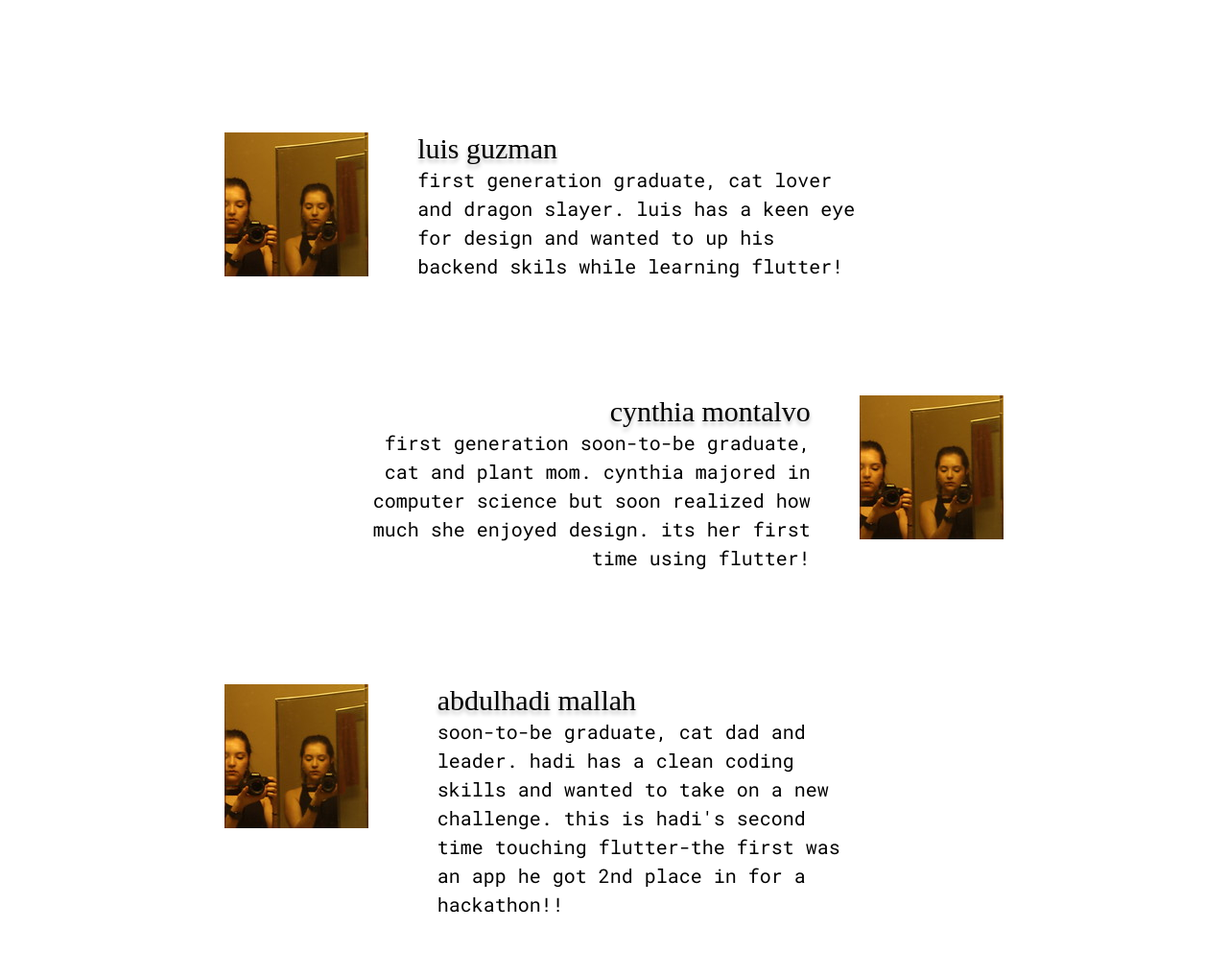
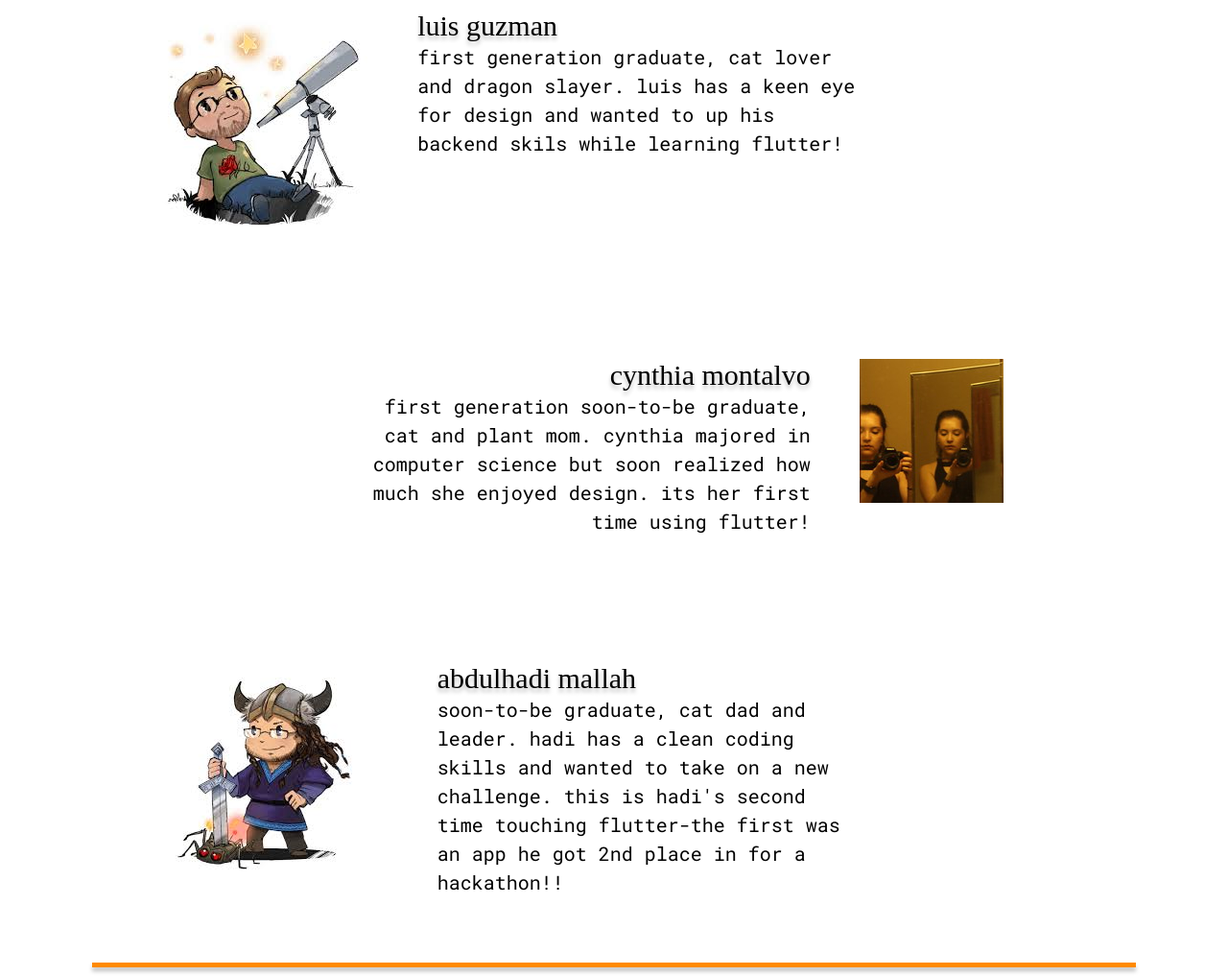
Before and after one commit to montalcy/landing-page-cm-368, a plain HTML site: page index.html in a window 1280 px wide. Shown: the part 1780-2797 px from the top of the page at 96% size. Drawn offline with Linux system fonts and the light colour scheme; a web font is replaced by a local one.

Commit message:
Formatting the pictures and spacing

```diff
--- a/index.html
+++ b/index.html
@@ -76,7 +76,7 @@
             <p>Soon-to-be graduate, cat dad and leader. Hadi has a clean coding skills and wanted to take on a new challenge. This is Hadi's second time touching flutter-the first was an app he got 2nd place in for a hackathon!!</p>
         </div>
         <div id="hadi-img">
-            <img src="./52681045992_cac092af3e_q.jpg">
+            <img src="./hadi.jpg">
         </div>
         <div id="cynthia">
             <h2 id="c">Cynthia Montalvo</h2>
@@ -91,7 +91,7 @@
             Luis has a keen eye for design and wanted to up his backend skils while learning flutter!</p>
         </div>
         <div id="lui-img">
-            <img src="./52681045992_cac092af3e_q.jpg">
+            <img src="./hadi2.jpg">
         </div>
         <div></div>
         <div></div>
--- a/styles.css
+++ b/styles.css
@@ -19,6 +19,7 @@
     display: block;
     background: white;
     top: 0;
+    padding: 0 4%;
   }
 
   h1{
@@ -55,7 +56,7 @@
     grid-template-rows: auto auto auto;
     grid-row-gap: 20%;
     padding-bottom: 10%;
-    padding-top: 20%;
+    padding-top: 10%;
     justify-content: center;
   }
 
@@ -68,18 +69,17 @@ align-content: center;
   #hadi-img{
     grid-column-start: 1;
     grid-row-start: 1;
-    padding-left: 10%;
+    /* padding-left: 10%; */
     align-content: center;
-    margin-left: 45%;
-
+    margin-left: 30%;
       }
 
       #lui-img{
         grid-column-start: 1;
         grid-row-start: 3;
         align-content: center;
-        padding-left: 10%;
-        margin-left: 45%;
+        /* padding-left: 10%; */
+        margin-left: 30%;
           }
 
   #luis{
@@ -295,7 +295,7 @@ color: black;
   }
 
   .nav-link{
-    text-align: center;
+    text-align: right;
     align-content: center;
     padding: 0% 3%;
     font-size: small;
```
Also changed, not shown: hadi.jpg (added), hadi2.jpg (added).
